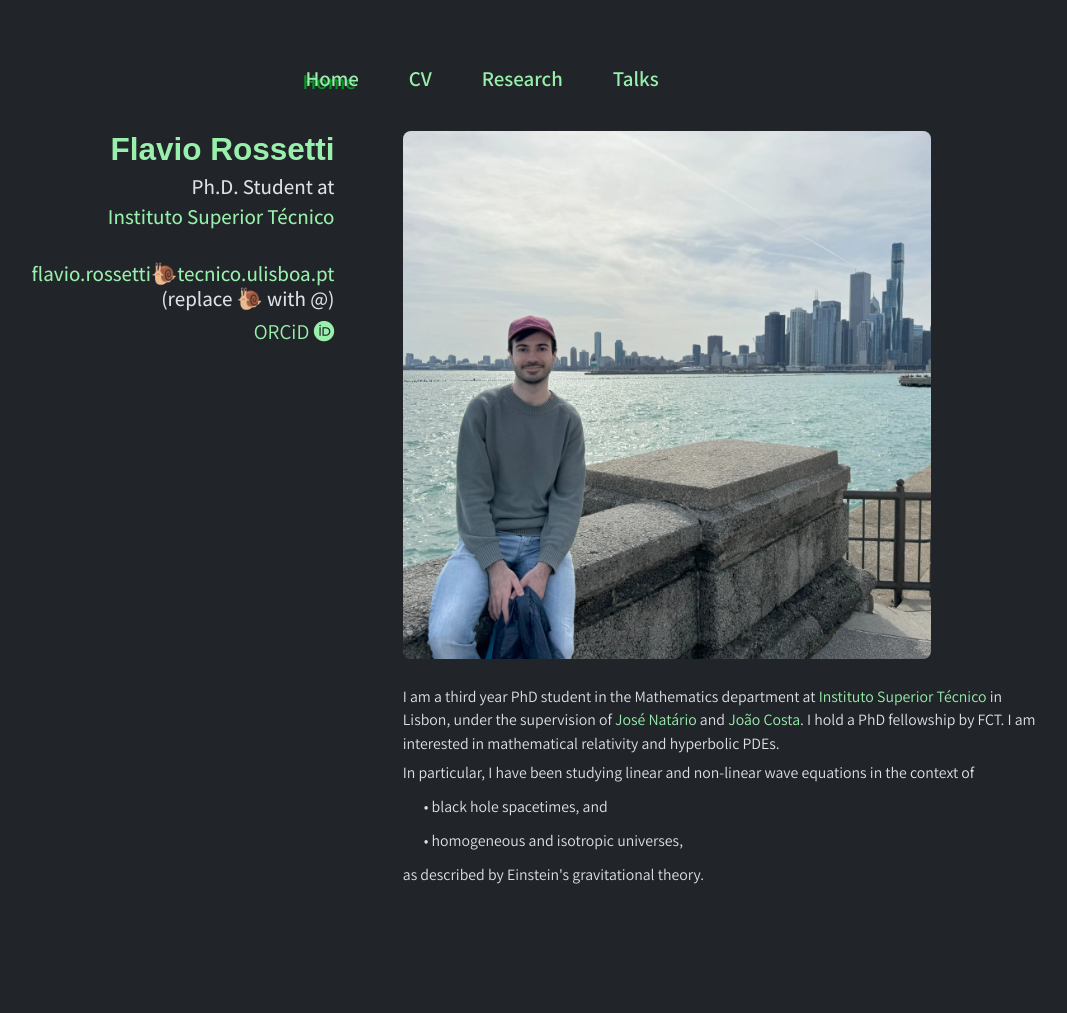
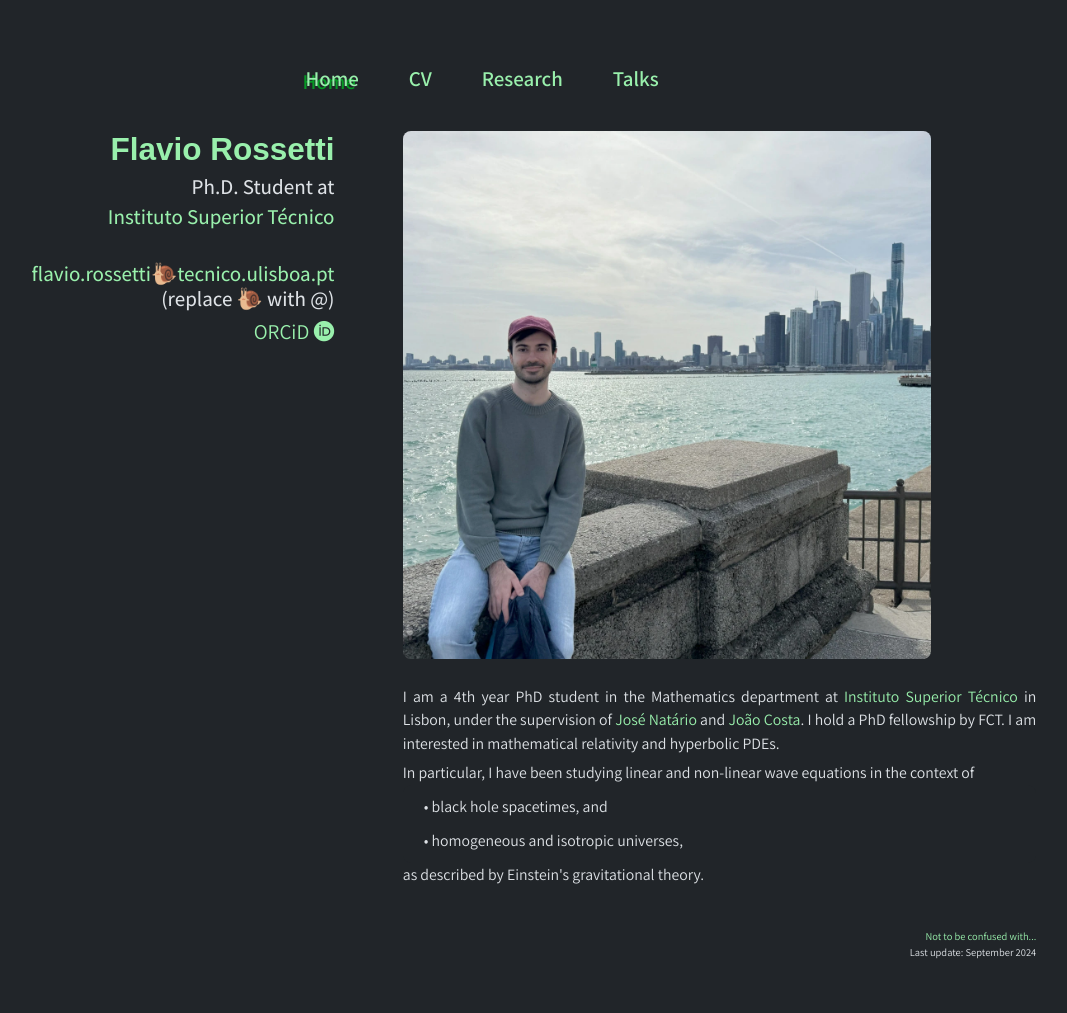
Before and after one commit to flavio-rossetti/flavio-rossetti.github.io, a Jekyll site: the page built from index.html, in a window 1280 px wide. Shown: the whole page, without its empty margins (158-1225 px from the left). Built offline with Jekyll 4.4.1, drawn with Linux system fonts in a browser that asks for light colours; nearby versions of some CDN libraries; some web fonts are replaced; before the commit the page ends 960 px from its top, so only the background shows below that.

Commit message:
september 2024 update

```diff
--- a/index.html
+++ b/index.html
@@ -27,9 +27,9 @@ description: Flavio Rossetti is a PhD student in Mathematics at Instituto Superi
     <img id="profile_pic" alt="Profile picture" src="images/profile_c.webp" srcset="images/profile_c_xsmall.webp 600w, images/profile_c_small.webp 900w, images/profile_c.webp 1280w" sizes="(max-width: 600px) min(100%, 528px), (max-width: 900px) min(100%, 528px), min(100%, 528px)" class="figure-img img-fluid rounded" style="aspect-ratio: 1;">
   </figure>
 </div>
-  <dl>
+  <dl style="text-align: justify;">
 
-    <dd>I am a third year PhD student in the Mathematics department at  <a href="https://tecnico.ulisboa.pt/en/"><span>Instituto</span> <span>Superior</span> <span>Técnico</span></a> in Lisbon,
+    <dd>I am a 4th year PhD student in the Mathematics department at  <a href="https://tecnico.ulisboa.pt/en/"><span>Instituto</span> <span>Superior</span> <span>Técnico</span></a> in Lisbon,
         under the supervision of <a href="https://www.math.tecnico.ulisboa.pt/~jnatar/"><span>José</span> <span>Natário</span></a> and <a href="https://ciencia.iscte-iul.pt/authors/joao-lopes-costa/"><span class="nowrap">Jo&#227;o</span> <span>Costa</span></a>.
         I hold a PhD fellowship by FCT. I am interested in mathematical relativity and hyperbolic PDEs.
   </dd>
@@ -47,6 +47,11 @@ description: Flavio Rossetti is a PhD student in Mathematics at Instituto Superi
   </dd>
 </dl>
 
+<div class="row" style="margin-top:2em">
+  <div style="text-align:right; font-size: 0.5rem;"><a href="https://en.wikipedia.org/wiki/Mr._Resetti" target="_blank">Not to be confused with...</a></div>
+  <div style="text-align:right; font-size: 0.5rem;">Last update: September 2024</div>
+</div>
+
 </main>
 
 <script>
```
